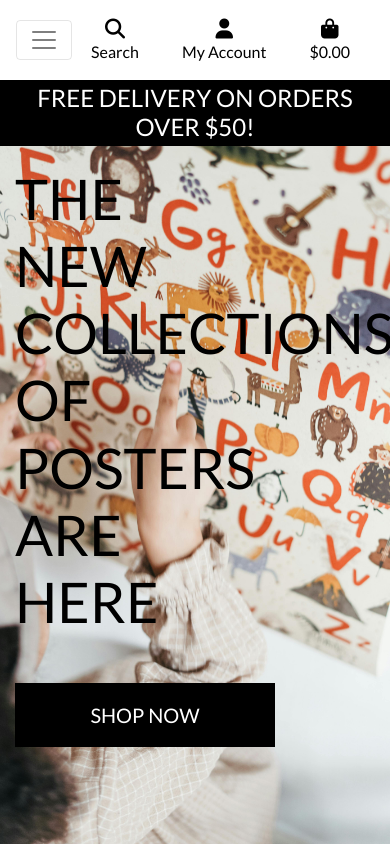
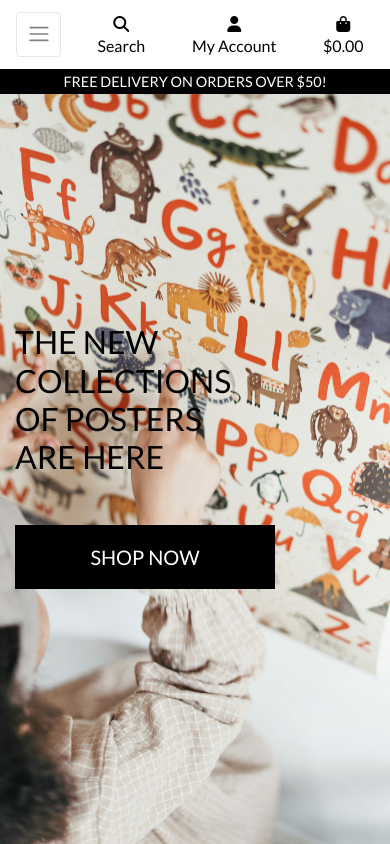
Before and after one commit to Felixiden1987/Posters4U, a Django app: page / in a window 390 px wide. Run offline with Django 3.2, Linux system fonts and the light colour scheme; some libraries are stand-ins or nearby versions.

Commit message:
Tidying up

```diff
--- a/static/css/base.css
+++ b/static/css/base.css
@@ -290,4 +290,40 @@ input[name='q']::placeholder {
     body {
         height: calc(100vh - 116px);
     }
+
+    .display-4.logo-font.text-black {
+        font-size: 2rem;
+    }
+
+    .nav-link {
+        padding: 0.15rem;
+    }
+
+    .nav-link i.fa-lg {
+        font-size: 1rem;
+    }
+
+    .navbar-toggler {
+        padding: .6rem .6rem;
+        font-size: 1rem;
+    }
+
+    #delivery-banner h4 {
+        font-size: .9rem;
+    }
+
+    .btn.btn-outline-black.rounded-0,
+    .btn.btn-black.rounded-0 {
+        padding: .375rem .375rem;
+    }
+
+    .btn.btn-outline-black.rounded-0.btn-lg,
+    .btn.btn-black.rounded-0.btn-lg {
+        padding: .375rem .375rem;
+        font-size: .75rem;
+    }
+
+    .increment-qty, .decrement-qty {
+        padding: .25rem .5rem !important;
+    }
 }
--- a/templates/includes/main-nav.html
+++ b/templates/includes/main-nav.html
@@ -1,5 +1,10 @@
 <div class="collapse navbar-collapse" id="main-nav">
     <ul class="navbar-nav w-auto mx-auto">
+        <li class="nav-item d-block d-md-none">
+            <a class="logo-font font-weight-bold nav-link text-black mr-5" href="{% url 'home' %}" id="home-link">
+                Home
+            </a>
+        </li>
         <li class="nav-item dropdown">
             <a class="logo-font font-weight-bold nav-link text-black mr-5" href="#" id="all-products-link" data-toggle="dropdown" aria-haspopup="true" aria-expanded="false">
                 All Products
```
